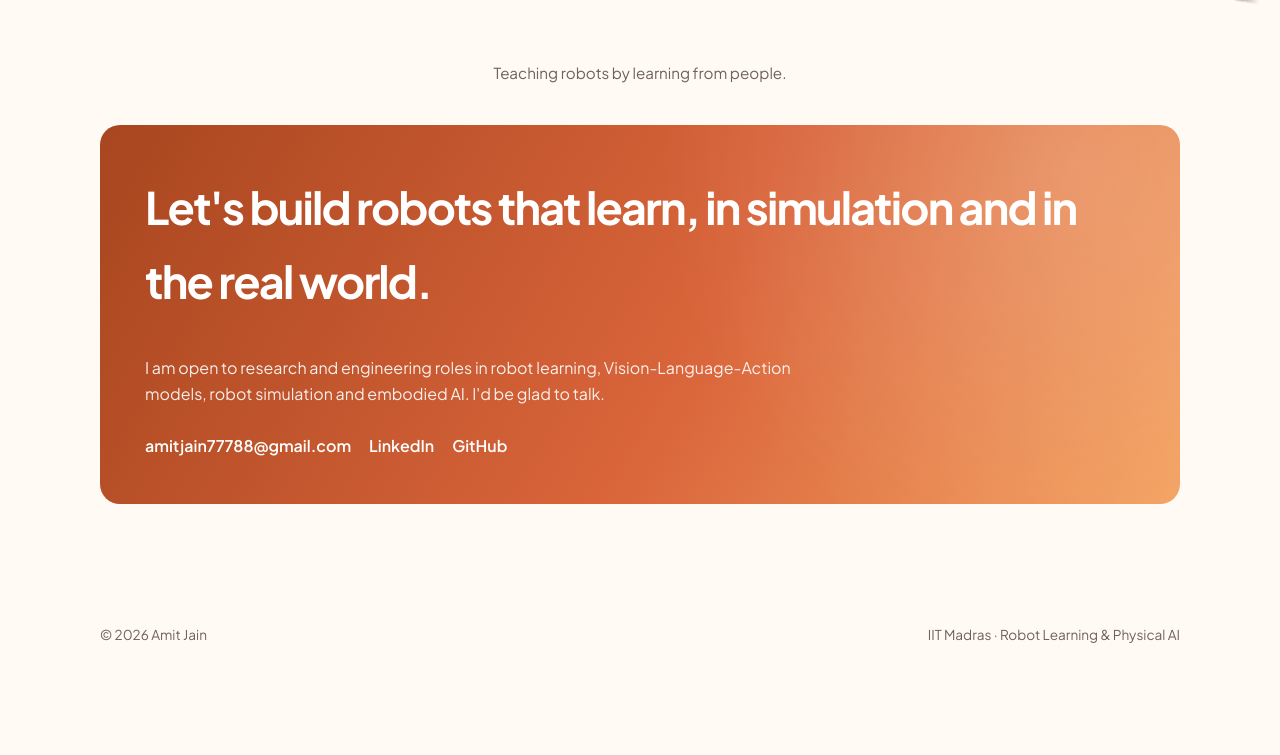
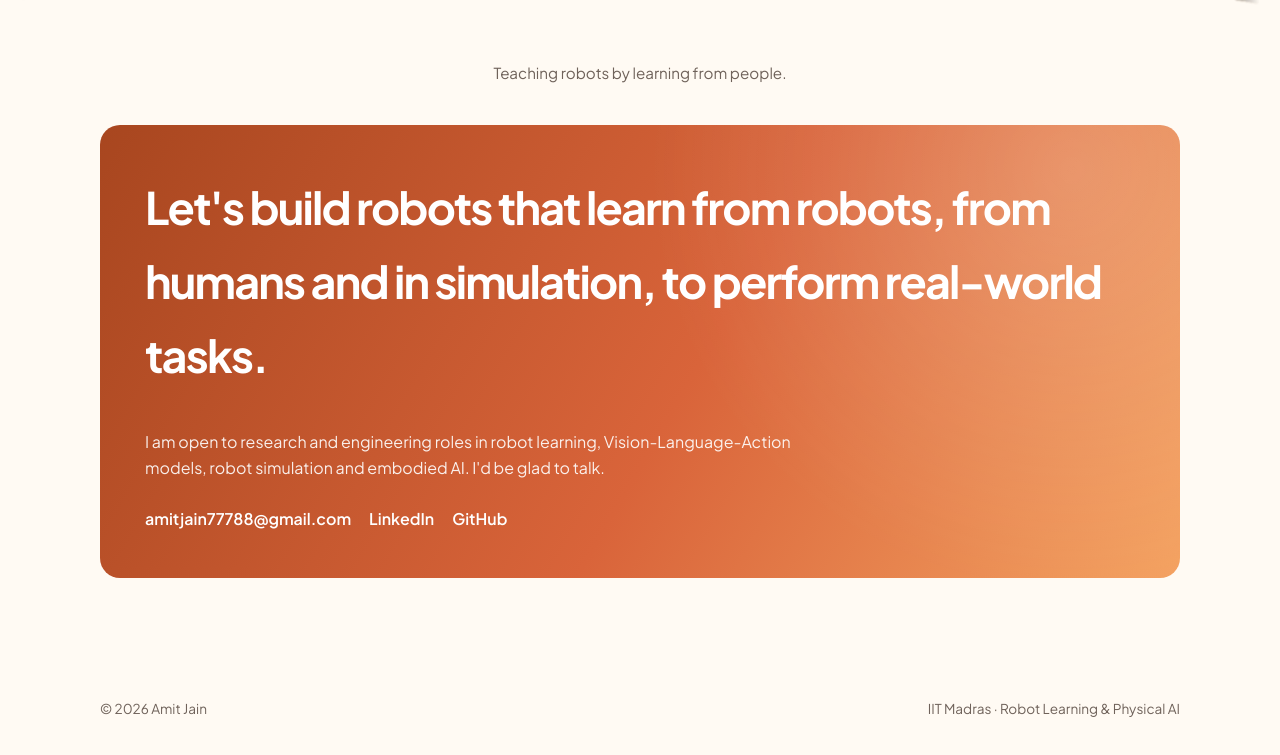
Before and after one commit to amitgit24/amitgit24.github.io, a plain HTML site: page index.html in a window 1280 px wide. Shown: the part 8070-8825 px from the top of the page. Before the commit the page ends 8751 px from the top, so only its background shows below. Drawn offline with Linux system fonts and the light colour scheme.

Commit message:
Reword contact heading

```diff
--- a/index.html
+++ b/index.html
@@ -1948,8 +1948,8 @@
         <div class="contact-box">
 
           <h2>
-            Let's build robots that learn,
-            in simulation and in the real world.
+            Let's build robots that learn from robots, from humans
+            and in simulation, to perform real-world tasks.
           </h2>
 
           <p>
```
